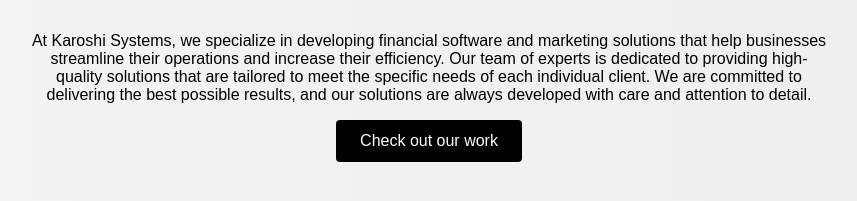
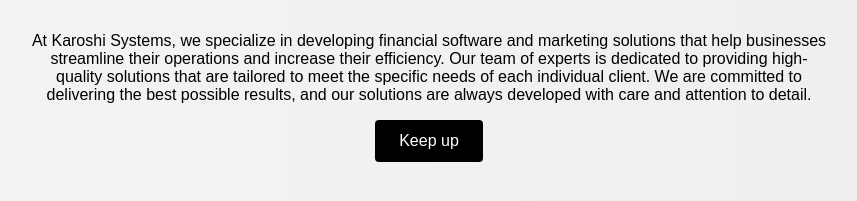
Before and after one commit to Karoshi-Systems/Karoshi-Systems.github.io, a plain HTML site: page index.html in a window 1280 px wide. Shown: the part 501-702 px from the top of the page, without its empty margins (211-1068 px from the left). Drawn offline with Linux system fonts and the light colour scheme.

Commit message:
Inital page

```diff
--- a/index.html
+++ b/index.html
@@ -90,7 +90,7 @@
                     developed
                     with care and attention to detail.</p>
             </div>
-            <a href="https://github.com/Karoshi-Systems" class="button">Check out our work</a>
+            <a href="https://github.com/Karoshi-Systems" class="button">Keep up</a>
     </div>
 </body>
 
```
